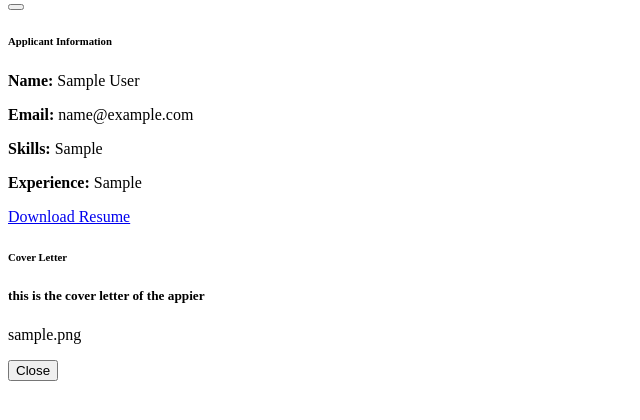
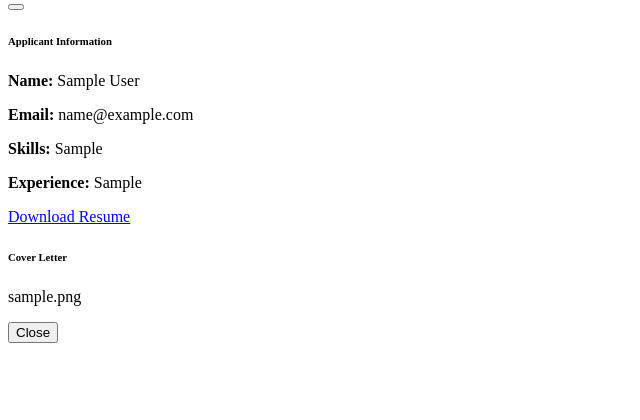
Before and after one commit to PrageethHarshana2002/job_portal, a Django app: template jobportal/jobs/templates/jobs/view_applications.html in a window 1280 px wide. Shown: the part 243-663 px from the top of the page, without its empty margins (0-640 px from the left). Run offline with Django 5.2, Linux system fonts and the light colour scheme; tables that the repository leaves empty hold one stand-in row (values such as "Sample post"); the template is opened without the code that fills it: values that come from a table or form of the project are taken from there, most other values are stand-ins (such as "Sample title", 1, 10 or a date in 2020); data that the repository does not hold is empty.

Commit message:
redesign the application card

```diff
--- a/jobportal/jobs/templates/jobs/view_applications.html
+++ b/jobportal/jobs/templates/jobs/view_applications.html
@@ -85,7 +85,6 @@
 
                     <div class="mb-4">
                         <h6>Cover Letter</h6>
-                        <h5>this is the cover letter of the appier</h5>
                         <p>{{ application.cover_letter|linebreaks }}</p>
                     </div>
                 </div>
```
